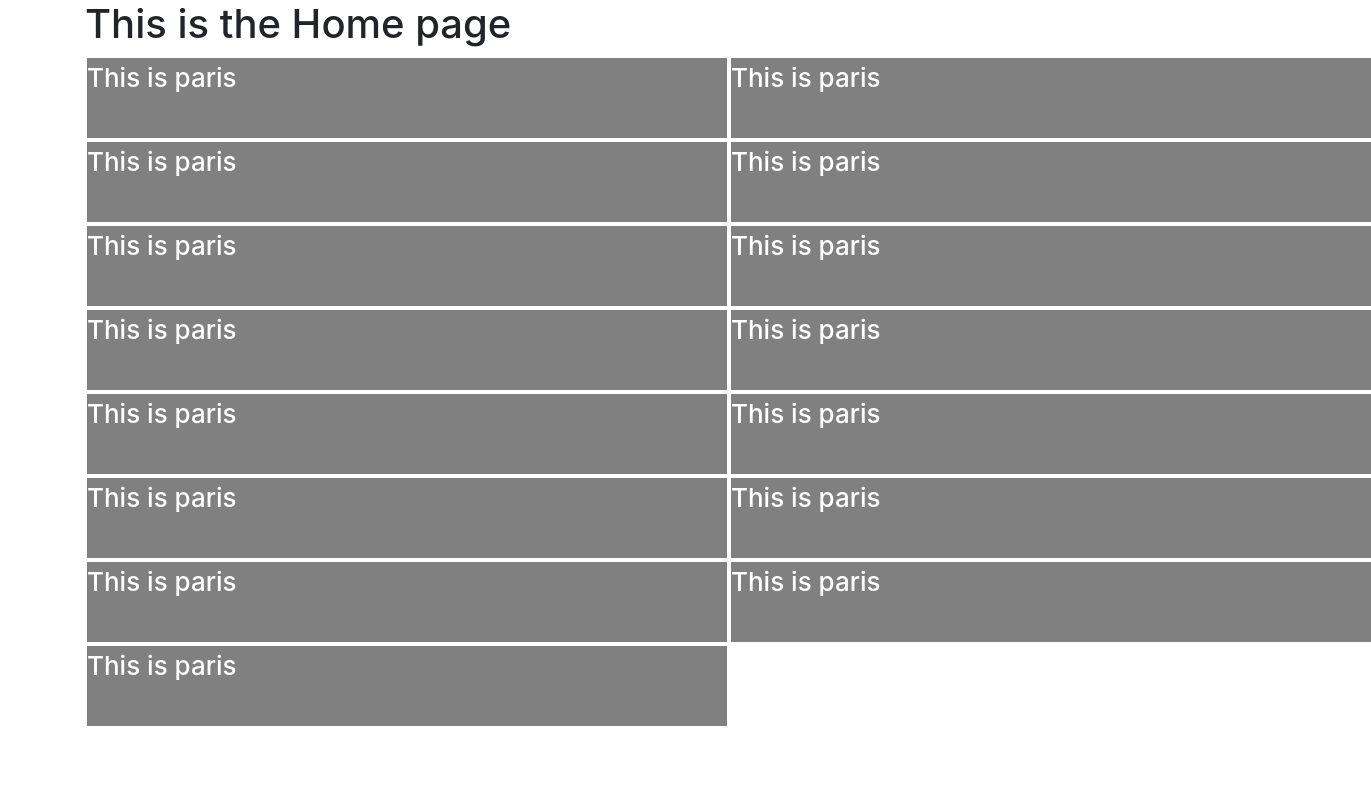
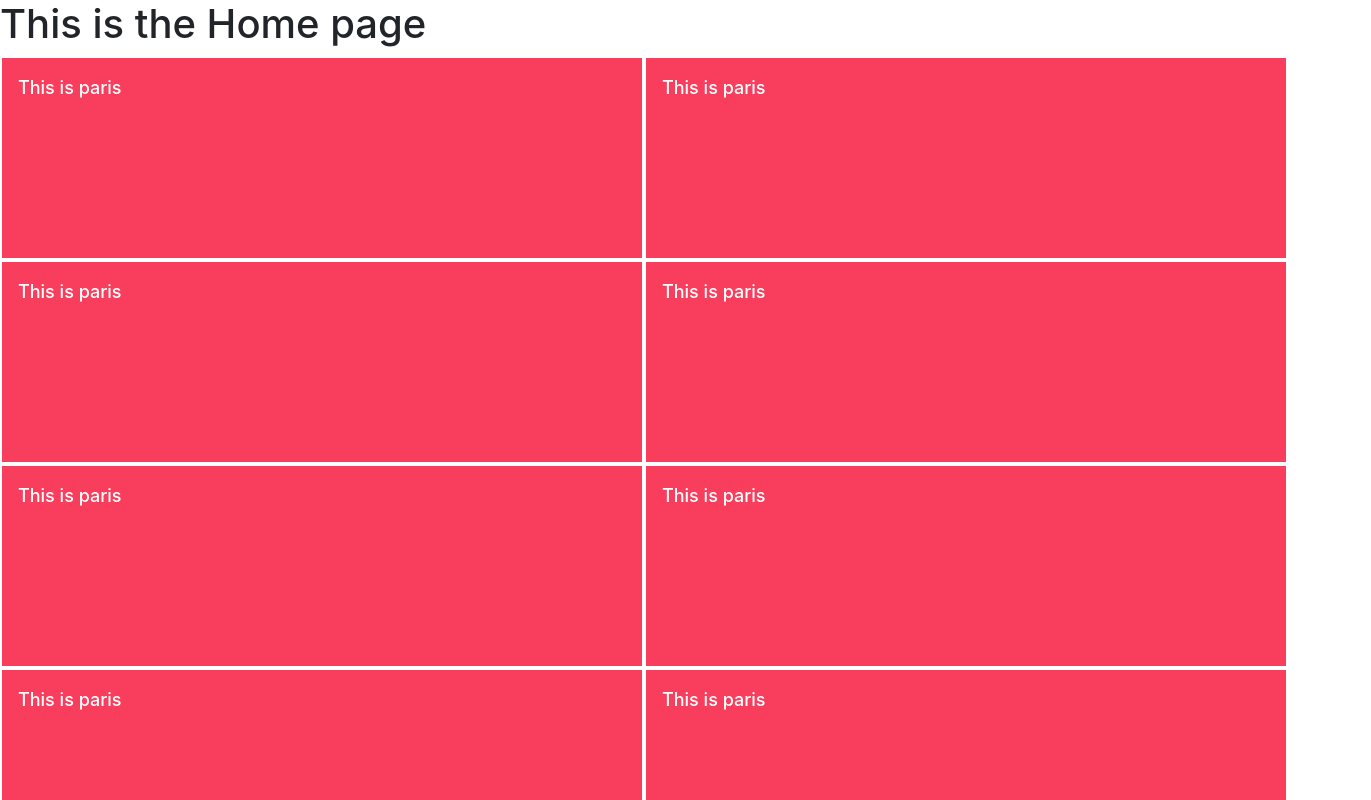
Before and after one commit to GedeonTS/Air-quality-monitor-app, a React (Create React App) app: page / in a window 1280 px wide. Shown: the top 800 px of the page, 1371 px wide, since content can reach past the window. Built offline with nearby package versions, Linux system fonts and the light colour scheme.

Commit message:
add styles to the app

```diff
--- a/src/App.css
+++ b/src/App.css
@@ -2,29 +2,95 @@ body {
   margin: 0;
   padding: 0;
 }
+
+.container {
+  margin: 0;
+  padding: 0;
+  width: 100vw;
+}
+
 .wrapper {
+  width: 100%;
   display: grid;
   grid-template-columns: 1fr 1fr;
+  margin: 0;
 }
 
 .link {
   width: 50vw;
-    background: grey;
+  background: #f93152ee;
+  padding: 1rem;
   text-decoration: none;
-    height: 10vh;
+  height: 25vh;
   color: #fff;
-    font-size: 26px;
+  font-size: 18px;
   font-weight: 500;
   margin: 2px;
+  display: flex;
+  flex-direction: column;
 }
 
 .link:hover {
-    width: 50vw;
-    background: rgba(128, 128, 128, 0.562);
+  background: #f93152;
   text-decoration: none;
+  color: #fff;
+  font-family: "Gill Sans", "Gill Sans MT", Calibri, "Trebuchet MS", sans-serif;
+}
+
+.header {
+  width: 100vw;
+  height: 25vh;
+  color: #fff;
+  padding: 1.4rem;
+  font-family: "Gill Sans", "Gill Sans MT", Calibri, "Trebuchet MS", sans-serif;
+}
+
+.header-coord {
+  margin: 0;
+  font-size: 10px;
+}
+
+.header-title {
+  font-size: 3rem;
+  margin: 1.4rem;
+}
+
+.first-layer {
+  height: 30vh;
+  font-size: 2.5rem;
+  padding-left: 2rem;
+  padding-top: 1rem;
+}
+
+.secondary-layer {
   height: 10vh;
+  background-color: #f93152ee;
+  font-size: 1.5rem;
+  display: flex;
+  flex-direction: row;
+  padding: 1rem;
+  justify-content: space-between;
+  font-weight: 500;
+}
+
+.arrow {
   color: #fff;
-    font-size: 26px;
-    font-weight: 500;
-    margin: 2px;
 }
+
+.main-container {
+  color: #fff;
+  font-family: "Gill Sans", "Gill Sans MT", Calibri, "Trebuchet MS", sans-serif;
+}
+
+.description {
+  height: 4%;
+  font-size: 15px;
+}
+
+.control {
+  height: 4%;
+}
+
+.link-1 {
+  background: #be1935de;
+}
```
Lines whose indentation alone changed are shown as unchanged.
